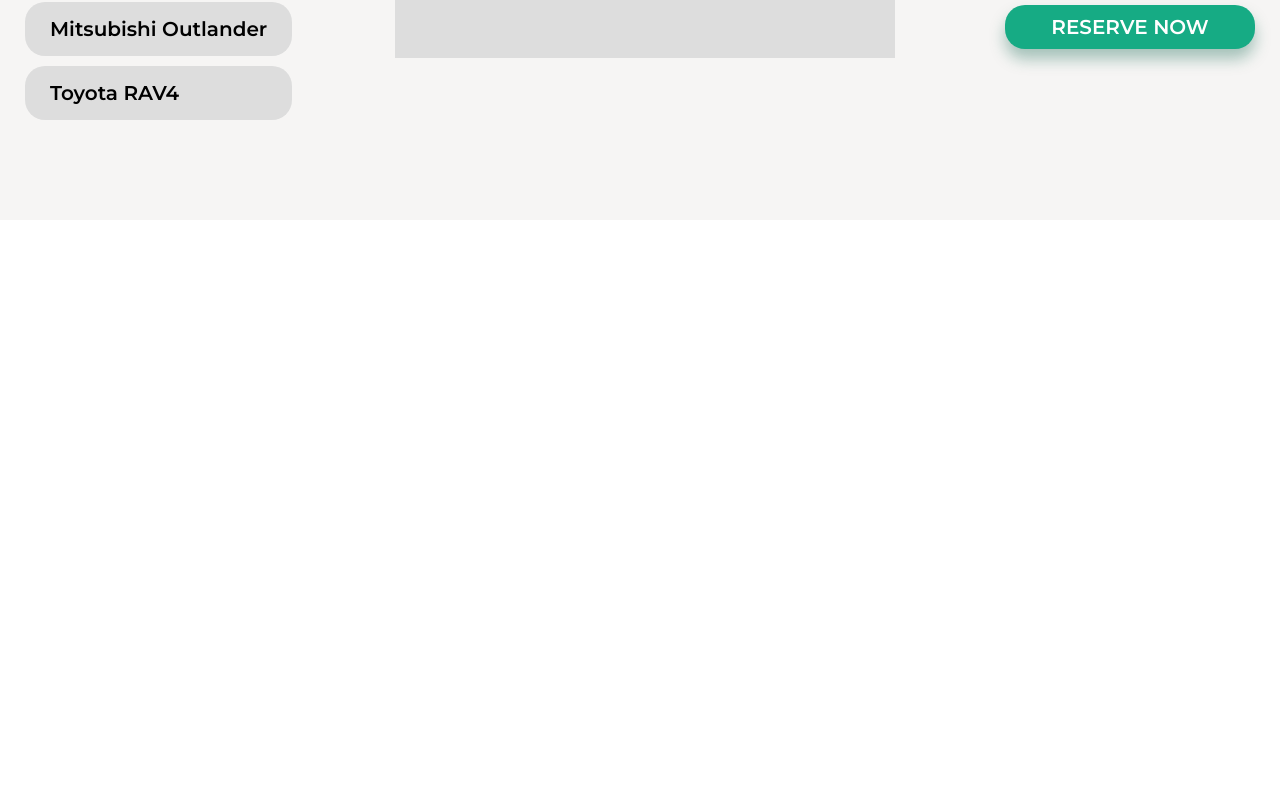
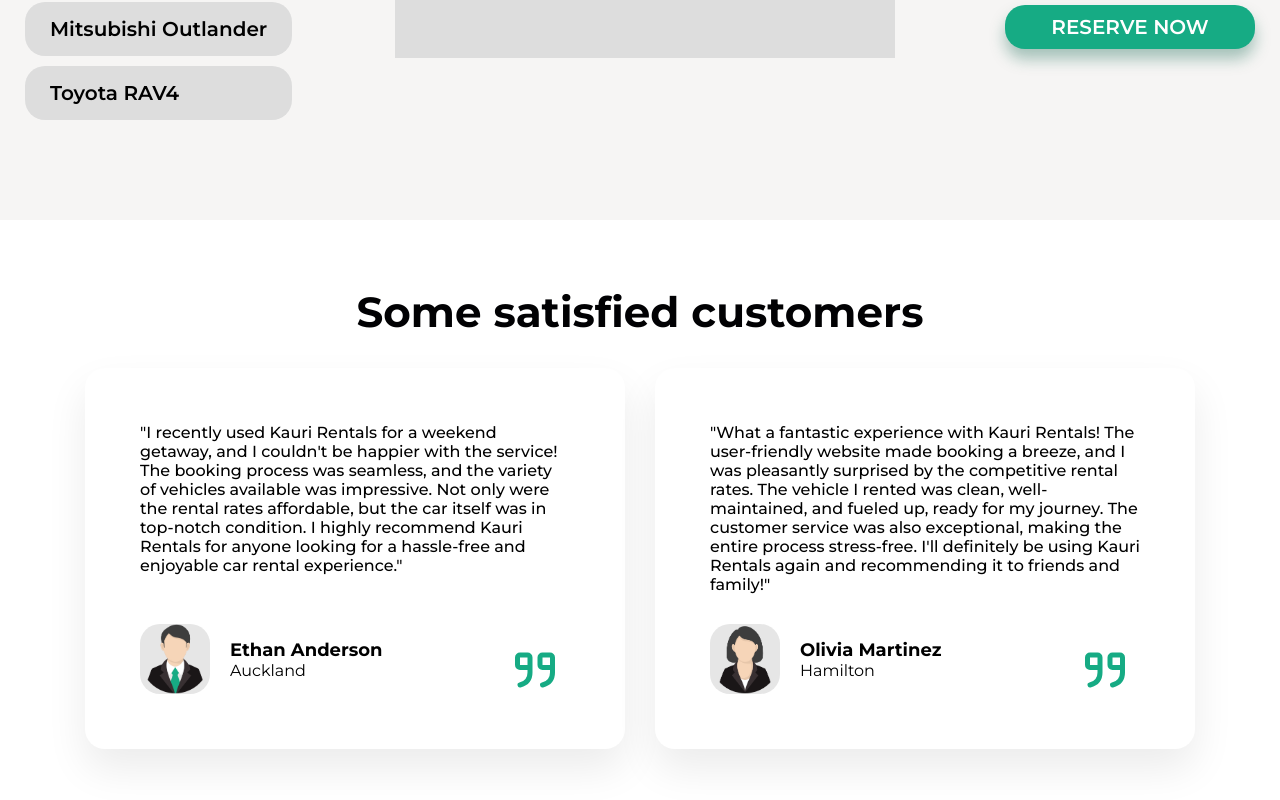
Before and after one commit to NigelThomasBell/KauriRentals, a React (Vite) app: page / in a window 1280 px wide. Shown: the part 1645-2445 px from the top of the page. Before the commit the page ends 1865 px from the top, so only its background shows below. Built offline with nearby package versions, Linux system fonts and the light colour scheme.

Commit message:
Added TestimonialComponent

```diff
--- /dev/null
+++ b/src/components/route-components/TestimonialsComponent.tsx
@@ -0,0 +1,41 @@
+import { IconQuote } from "@tabler/icons-react";
+import { TESTIMONIAL_PEOPLE_DATA } from "../../data/WebsiteData";
+
+function TestimonialsComponent() {
+  const addTestimonialPeople = () => {
+    return TESTIMONIAL_PEOPLE_DATA.map((person, index) => (
+      <div key={index} className="testimonials__box">
+        <span className="quotes-icon">
+          <IconQuote width={60} height={60} />
+        </span>
+        <p>"{person.quote}"</p>
+        <div className="testimonials__box__name">
+          <div className="testimonials__box__name__profile">
+            <img src={person.img} alt="user_img" />
+            <span>
+              <h4>{person.name}</h4>
+              <p>{person.location}</p>
+            </span>
+          </div>
+        </div>
+      </div>
+    ));
+  };
+
+  return (
+    <>
+      <section className="testimonials-section">
+        <div className="container">
+          <div className="testimonials-container">
+            <div className="testimonials-container__title">
+              <h2>Some satisfied customers</h2>
+            </div>
+            <div className="testimonials">{addTestimonialPeople()}</div>
+          </div>
+        </div>
+      </section>
+    </>
+  );
+}
+
+export default TestimonialsComponent;
--- a/src/data/WebsiteData.tsx
+++ b/src/data/WebsiteData.tsx
@@ -4,6 +4,9 @@
 import ToyotaCamry from "../images/vehicles/car-placeholder.png";
 import MitsubishiOutlander from "../images/vehicles/car-placeholder.png";
 import ToyotaRAV4 from "../images/vehicles/car-placeholder.png";
+
+import TestimonialMale from "../images/testimonials/male.png";
+import TestimonialFemale from "../images/testimonials/female.png";
 
 // Navbar
 export const NAVBAR_LINKS_DATA = [
@@ -151,3 +154,19 @@
     description: "Enjoy your journey and confidently embrace the open road with our comprehensive support system and multiple service centres.",
   },
 ];
+
+// TestimonialComponent
+export const TESTIMONIAL_PEOPLE_DATA = [
+  {
+    name: "Ethan Anderson",
+    quote: "I recently used Kauri Rentals for a weekend getaway, and I couldn't be happier with the service! The booking process was seamless, and the variety of vehicles available was impressive. Not only were the rental rates affordable, but the car itself was in top-notch condition. I highly recommend Kauri Rentals for anyone looking for a hassle-free and enjoyable car rental experience.",
+    location: "Auckland",
+    img: TestimonialMale
+  },
+  {
+    name: "Olivia Martinez",
+    quote: "What a fantastic experience with Kauri Rentals! The user-friendly website made booking a breeze, and I was pleasantly surprised by the competitive rental rates. The vehicle I rented was clean, well-maintained, and fueled up, ready for my journey. The customer service was also exceptional, making the entire process stress-free. I'll definitely be using Kauri Rentals again and recommending it to friends and family!",
+    location: "Hamilton",
+    img: TestimonialFemale
+  },
+];
--- a/src/pages/Home.tsx
+++ b/src/pages/Home.tsx
@@ -1,6 +1,7 @@
 import Hero from "../components/route-components/Hero";
 import TripSteps from "../components/route-components/TripSteps";
 import VehicleShowcase from "../components/route-components/VehicleShowcase";
+import TestimonialsComponent from "../components/route-components/TestimonialsComponent";
 
 function Home() {
   return (
@@ -8,6 +9,7 @@
       <Hero />
       <TripSteps />
       <VehicleShowcase />
+      <TestimonialsComponent />
     </>
   );
 }
--- /dev/null
+++ b/src/styles/sections/_testimonials.scss
@@ -0,0 +1,116 @@
+@use "../_global" as *;
+
+/* Testimonials Section */
+.testimonials-section {
+  background-color: $background-white;
+  padding: 5.3rem 0;
+}
+
+/* Testimonials Container */
+.testimonials-container {
+  display: flex;
+  flex-direction: column;
+
+  /* Title */
+  &__title {
+    margin: 0 auto;
+    text-align: center;
+    color: $text-black;
+
+    /* Headings */
+    h3 {
+      font-size: $h3-size;
+      font-family: $font;
+      font-weight: 500;
+    }
+    h2 {
+      font-size: $h2-size;
+      font-family: $font;
+      margin: 1.3rem 0 3rem 0;
+    }
+  }
+}
+
+/* All Testimonials */
+.testimonials {
+  display: flex;
+  gap: 3rem;
+  justify-content: center;
+
+  @media (max-width: 1000px) {
+    padding: 0;
+    flex-direction: column;
+  }
+
+  /* Testimonial Box */
+  &__box {
+    display: flex;
+    justify-content: space-between;
+    flex-direction: column;
+    background-color: $background-white;
+    box-shadow: 0 20px 40px 0 rgb($background-black, 0.08);
+    width: 54rem;
+    padding: 5.5rem;
+    position: relative;
+    border-radius: 2rem;
+
+    @media (max-width: 1000px) {
+      padding: 5rem 3rem;
+      width: 100%;
+    }
+
+    p {
+      font-size: $normal-text-size;
+      font-weight: 500;
+    }
+
+    /* Name */
+    &__name {
+      display: flex;
+
+      /* Profile */
+      &__profile {
+        display: flex;
+        gap: 2rem;
+        align-items: center;
+        margin-top: 3rem;
+
+        img {
+          width: 7rem;
+          height: 7rem;
+          border-radius: 2rem;
+        }
+
+        h4 {
+          font-size: 1.8rem;
+        }
+
+        p {
+          font-size: $normal-text-size;
+          font-family: $font;
+          font-weight: 400;
+        }
+      }
+    }
+  }
+}
+
+/* Quotes Icon */
+.quotes-icon {
+  font-size: 6.2rem;
+  color: $text-primary;
+  position: absolute;
+  bottom: 33px;
+  right: 60px;
+
+  @media (max-width: 470px) {
+    display: none;
+  }
+}
+
+/* Box-2 */
+.box-2 {
+  @media (max-width: 900px) {
+    display: none;
+  }
+}
--- a/src/styles/sections/index.scss
+++ b/src/styles/sections/index.scss
@@ -3,3 +3,4 @@
 @forward "./bookvehicle";
 @forward "./tripsteps";
 @forward "./vehicleshowcase";
+@forward "./testimonials";
```
Also changed, not shown: src/images/testimonials/female.png (added), src/images/testimonials/male.png (added).
